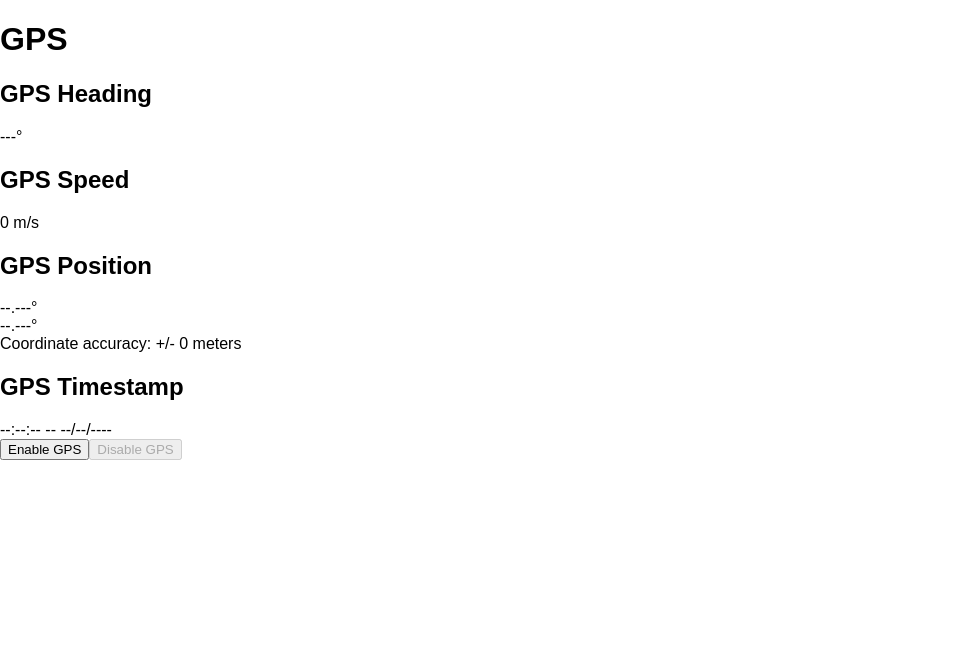
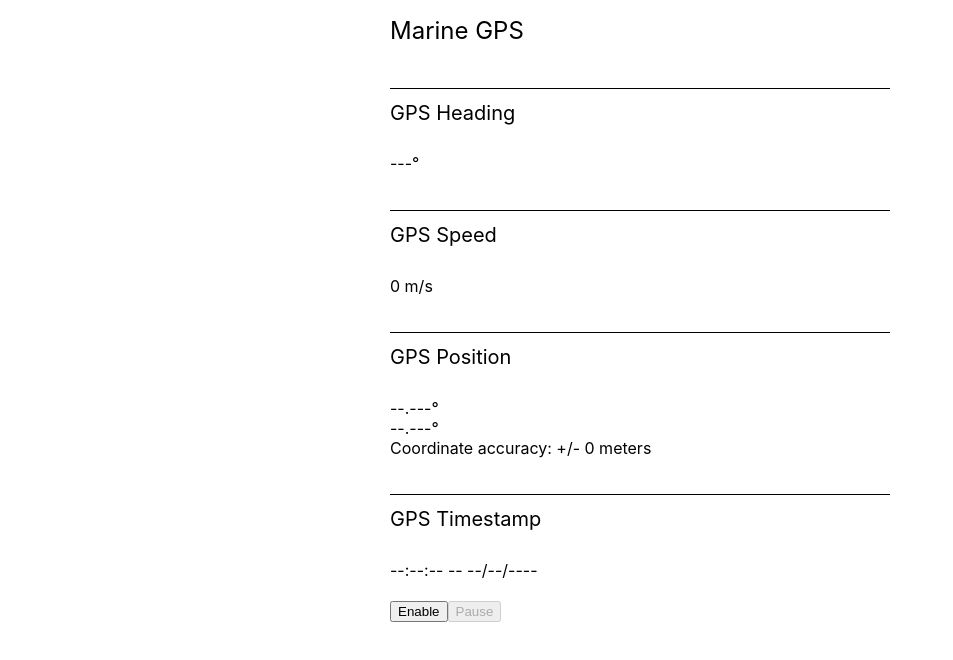
Before and after one commit to joelcolucci/marine-gps, a React (Create React App) app: page / in a window 1280 px wide. Shown: the top 660 px of the page, without its empty margins (0-953 px from the left). Built offline with nearby package versions, Linux system fonts and the light colour scheme.

Commit message:
feat: implement basic layout/style components

```diff
--- /dev/null
+++ b/src/components/Button.js
@@ -0,0 +1,18 @@
+import React from 'react';
+import PropTypes from 'prop-types';
+
+function Button(props) {
+  return (
+    <button
+      onClick={props.onClick}
+      disabled={props.disabled}>{props.text}</button>
+  );
+}
+
+Button.propTypes = {
+  text: PropTypes.string,
+  disabled: PropTypes.bool,
+  onClick: PropTypes.func
+};
+
+export default Button;
--- a/src/components/GPSHeading.js
+++ b/src/components/GPSHeading.js
@@ -16,9 +16,6 @@ function GPSHeading(props) {
 
   return (
     <div className={props.isFetching ? 'loading' : ''}>
-      <header>
-        <h2>GPS Heading</h2>
-      </header>
       <div>
         {headingString}
       </div>
--- a/src/components/GPSPosition.js
+++ b/src/components/GPSPosition.js
@@ -16,9 +16,6 @@ function GPSPosition(props) {
 
   return (
     <div className={props.isFetching ? 'loading' : ''}>
-      <header>
-        <h2>GPS Position</h2>
-      </header>
       <div>{latitudeString}</div>
       <div>{longitudeString}</div>
       <div>Coordinate accuracy: {`+/- ${props.accuracy} meters`}</div>
--- a/src/components/GPSSpeed.js
+++ b/src/components/GPSSpeed.js
@@ -16,9 +16,6 @@ function GPSSpeed(props) {
 
   return (
     <div className={props.isFetching ? 'loading' : ''}>
-      <header>
-        <h2>GPS Speed</h2>
-      </header>
       <div>
         {speedString}
       </div>
--- a/src/components/GPSTimestamp.js
+++ b/src/components/GPSTimestamp.js
@@ -12,9 +12,6 @@ function GPSTimestamp(props) {
 
   return (
     <div className={props.isFetching ? 'loading' : ''}>
-      <header>
-        <h2>GPS Timestamp</h2>
-      </header>
       <div>
         {timestampString}
       </div>
--- /dev/null
+++ b/src/components/Page.js
@@ -0,0 +1,16 @@
+import React from 'react';
+import PropTypes from 'prop-types';
+
+function Page(props) {
+  return (
+    <div className="page">
+      {props.children}
+    </div>
+  );
+}
+
+Page.propTypes = {
+  children: PropTypes.node
+};
+
+export default Page;
--- /dev/null
+++ b/src/components/PageHeading.js
@@ -0,0 +1,16 @@
+import React from 'react';
+import PropTypes from 'prop-types';
+
+function PageHeading(props) {
+  return (
+    <header>
+      <h1 className="page__heading">{props.text}</h1>
+    </header>
+  );
+}
+
+PageHeading.propTypes = {
+  text: PropTypes.string
+};
+
+export default PageHeading;
--- /dev/null
+++ b/src/components/Section.js
@@ -0,0 +1,16 @@
+import React from 'react';
+import PropTypes from 'prop-types';
+
+function Section(props) {
+  return (
+    <section className="section">
+      {props.children}
+    </section>
+  );
+}
+
+Section.propTypes = {
+  children: PropTypes.node
+};
+
+export default Section;
--- /dev/null
+++ b/src/components/SectionHeading.js
@@ -0,0 +1,16 @@
+import React from 'react';
+import PropTypes from 'prop-types';
+
+function SectionHeading(props) {
+  return (
+    <header>
+      <h2 className="section__heading">{props.text}</h2>
+    </header>
+  );
+}
+
+SectionHeading.propTypes = {
+  text: PropTypes.string
+};
+
+export default SectionHeading;
--- a/src/containers/App.js
+++ b/src/containers/App.js
@@ -1,9 +1,14 @@
 import React from 'react';
 
+import Button from '../components/Button';
 import GPSHeading from '../components/GPSHeading';
 import GPSPosition from '../components/GPSPosition';
 import GPSSpeed from '../components/GPSSpeed';
 import GPSTimestamp from '../components/GPSTimestamp';
+import Page from '../components/Page';
+import PageHeading from '../components/PageHeading';
+import Section from '../components/Section';
+import SectionHeading from '../components/SectionHeading';
 
 class App extends React.Component {
   constructor(props) {
@@ -26,8 +31,8 @@ class App extends React.Component {
 
     this.geolocationOptions = {
       enableHighAccuracy: true,
-      maximumAge        : 0,
-      timeout           : 27000
+      maximumAge: 0,
+      timeout: 27000
     };
     this.watchId = null;
 
@@ -67,7 +72,7 @@ class App extends React.Component {
   }
 
   handleGPSEnableClick(event) {
-    this.setState({isGPSEnabled: true});
+    this.setState({ isGPSEnabled: true });
     this.watchId = navigator.geolocation.watchPosition(
       this.handleGetCurrentPositionSuccess,
       this.handleGetCurrentPositionFailure,
@@ -75,7 +80,7 @@ class App extends React.Component {
   }
 
   handleGPSDisableClick(event) {
-    this.setState({isGPSEnabled: false});
+    this.setState({ isGPSEnabled: false });
     navigator.geolocation.clearWatch(this.watchId);
   }
 
@@ -83,32 +88,52 @@ class App extends React.Component {
     let { latitude, longitude, speed, heading, timestamp, accuracy } = this.state.position;
     let { isPositionFetching, isSupportedDevice } = this.state;
     return (
-      <div>
-        <header>
-          <h1>GPS</h1>
-        </header>
+      <Page>
+        <PageHeading text="Marine GPS" />
+
+        <Section>
+          <SectionHeading text="GPS Heading" />
           <GPSHeading
             heading={heading}
             isFetching={isPositionFetching}
             isSupported={isSupportedDevice} />
+        </Section>
+
+        <Section>
+          <SectionHeading text="GPS Speed" />
           <GPSSpeed
             speed={speed}
             isFetching={isPositionFetching}
             isSupported={isSupportedDevice} />
+        </Section>
+
+        <Section>
+          <SectionHeading text="GPS Position" />
           <GPSPosition
             latitude={latitude}
             longitude={longitude}
             accuracy={accuracy}
             isFetching={isPositionFetching} />
+        </Section>
+
+        <Section>
+          <SectionHeading text="GPS Timestamp" />
           <GPSTimestamp
             timestamp={timestamp} />
-        <button
+        </Section>
+
+        <Section>
+          <Button
+            text="Enable"
             onClick={this.handleGPSEnableClick}
-          disabled={this.state.isGPSEnabled}>Enable GPS</button>
-        <button
+            disabled={this.state.isGPSEnabled} />
+          <Button
+            text="Pause"
             onClick={this.handleGPSDisableClick}
-          disabled={!this.state.isGPSEnabled}>Disable GPS</button>
-      </div>
+            disabled={!this.state.isGPSEnabled} />
+        </Section>
+
+      </Page>
     );
   }
 }
--- a/src/index.css
+++ b/src/index.css
@@ -1,5 +1,31 @@
 body {
   margin: 0;
   padding: 0;
-  font-family: sans-serif;
+  font-family: -apple-system, BlinkMacSystemFont, "Segoe UI", Helvetica, Arial, sans-serif, "Apple Color Emoji", "Segoe UI Emoji", "Segoe UI Symbol";
 }
+
+h1,
+h2,
+h3 {
+  font-weight: normal;
+}
+
+.page {
+  width: 100%;
+  max-width: 500px;
+  margin: 0 auto;
+}
+
+.page__heading {
+  font-size: 24px;
+}
+
+.section {
+  padding: 10px 0;
+}
+
+.section__heading {
+  border-top: 1px solid #000;
+  font-size: 20px;
+  padding: 12px 0;
+}
```
Lines whose indentation alone changed are shown as unchanged.
